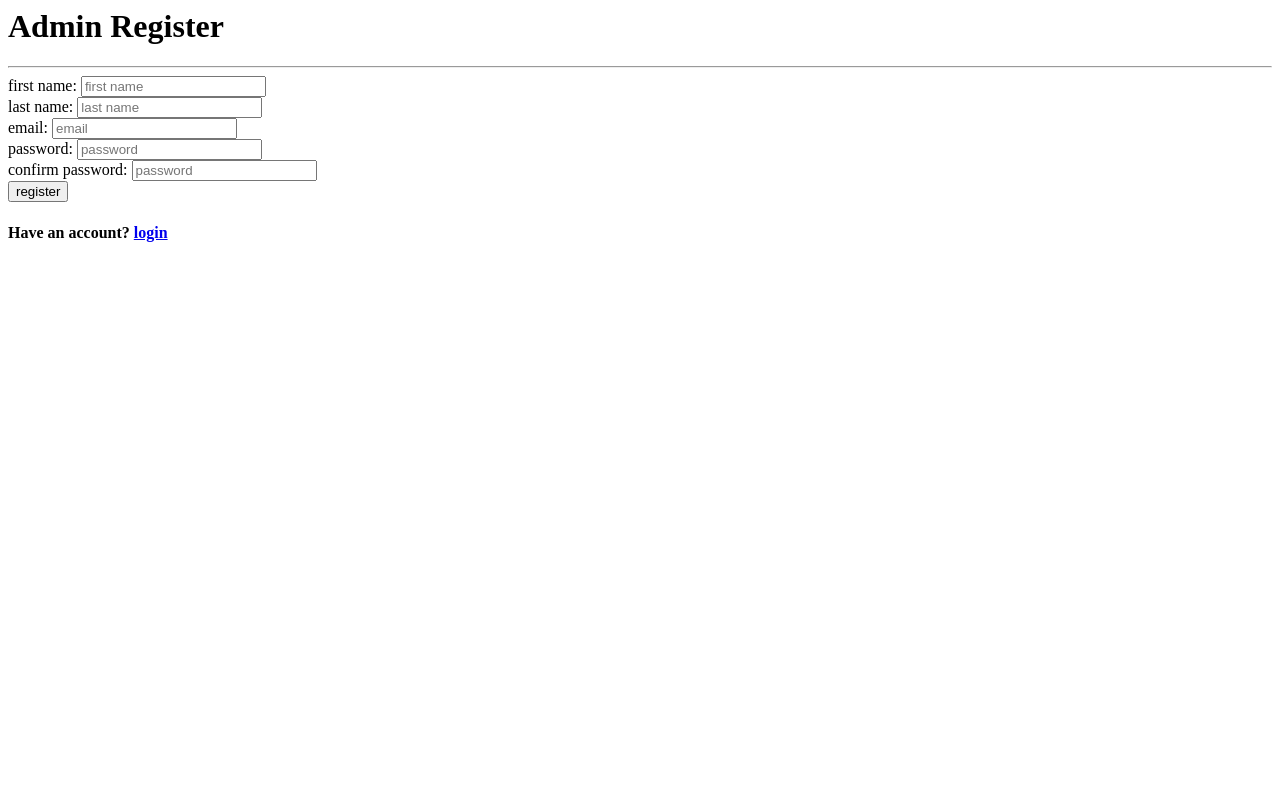
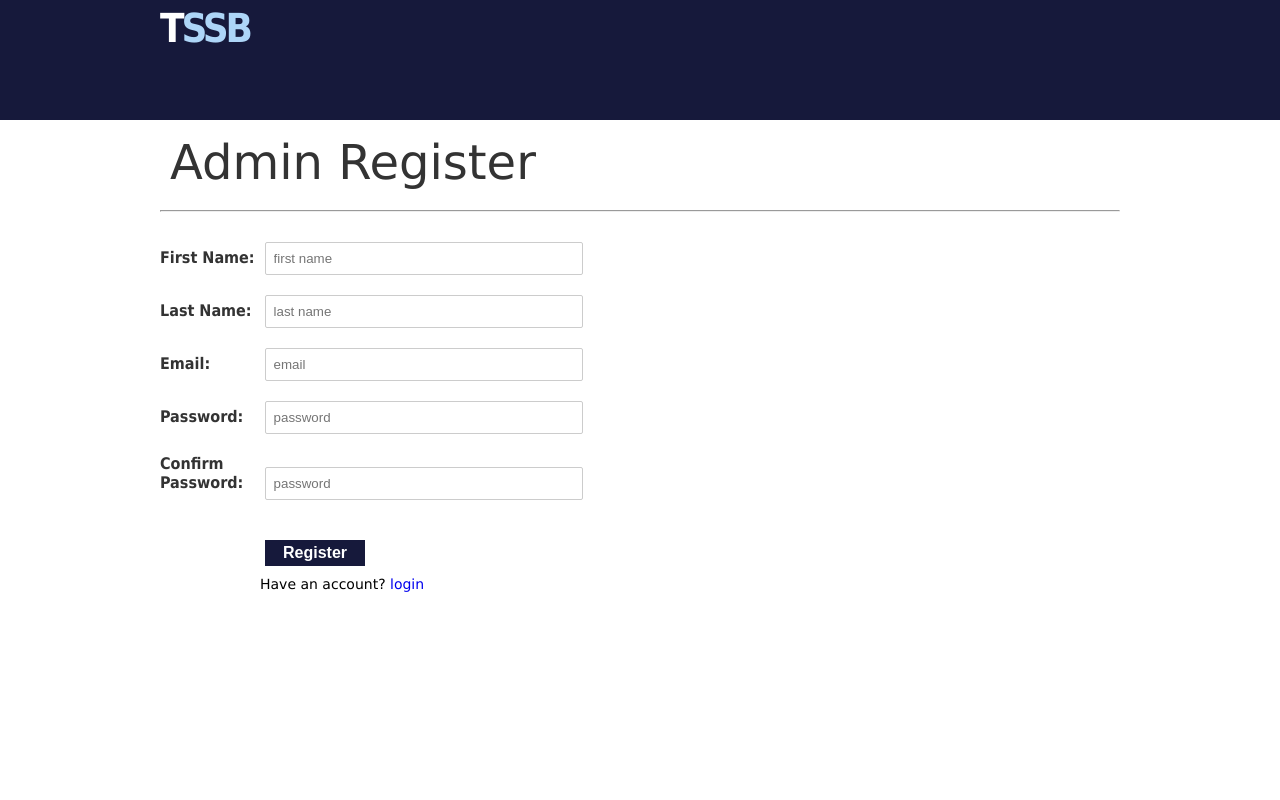
Before and after one commit to peppydave/onlinestore, a PHP site: page /register.php in a window 1280 px wide. Run offline with PHP 8.4, Linux system fonts and the light colour scheme.

Commit message:
including css style inn our code

```diff
--- a/www/includes/header.php
+++ b/www/includes/header.php
@@ -2,7 +2,7 @@
 <html>
 <head>
 	<title>Register</title>
-	<link rel="stylesheet" type="text/css" href="styles/styles.css">
+	<link rel="stylesheet" type="text/css" href="../style/styles.css">
 </head>
 <body>
 	<section>
--- a/www/register.php
+++ b/www/register.php
@@ -1,3 +1,7 @@
+<?php
+include 'includes/header.php';
+?>
+
 <div class="wrapper">
 		<h1 id="register-label">Admin Register</h1>
 		<hr>
--- /dev/null
+++ b/www/style/styles.css
@@ -0,0 +1,336 @@
+* {
+	margin: 0;
+	padding: 0;
+}
+
+body {
+	font-family: "Verdana";
+}
+a { text-decoration: none; }
+
+.clearfix:after {
+  content: "";
+  display: table;
+  clear: both;
+}
+
+section {
+	height: 120px;
+	background-color: #16193b;
+}
+
+.mast {
+	position: relative;
+	width: 960px;
+	margin: 0 auto 0 auto;
+}
+
+.mast h1 {
+	font-family: "Tahoma";
+	padding-top: 5px;
+	font-size: 40px;
+	letter-spacing: -3px;
+	color: #fff;
+}
+
+.mast h1 span {
+	color: #add5f7;
+}
+
+.mast nav ul {
+	width: 1000px;
+	list-style-type: none;
+	/*outline: 1px solid #000;*/
+	margin-top: 40px;
+}
+
+.mast nav ul li {
+	float: left;
+	margin-right: 20px;
+}
+
+.mast nav ul li a {
+	font-family: "Arial";
+	display: block;
+	font-weight: bolder;
+	padding: 5px 10px 0 10px;
+	color: #fff;
+}
+
+.mast nav ul li a:hover {
+	color: #ccc;
+}
+.mast nav ul li a.selected {
+	color: #333;
+	background-color: #fff;
+}
+
+.mast #search {
+	position: absolute;
+	right: 0;
+	bottom: 10px;
+}
+
+#search input[type="text"] {
+	font-family: "Verdana";
+	background-color: #fff;
+	border: 1px solid #fff;
+	padding: 2px 2px;
+}
+
+#search input[type="submit"] {
+	font-family: "Verdana";
+	border: 1px solid #add5f7;
+	background-color: #add5f7;
+	color: #fff;
+	text-transform: capitalize;
+	padding: 0 4px;
+}
+
+.wrapper {
+	width: 960px;
+	margin: 4px auto 100px auto;
+	/*outline: 1px solid green;*/
+}
+
+.status {
+	margin-top: 2em;
+	width: 700px;
+	padding-bottom: 40px;
+	border-bottom: 4px dotted #ccc;
+}
+
+#situation {
+	display: block;
+	width: 500px;
+	float: left;
+	margin-left: 20px;
+}
+
+.avatar {
+	float: left;
+	position: relative;
+	width: 51px;
+	height: 51px;
+	border-radius: 99px;
+	background-color: #fb60b6;
+}
+
+.avatar h3 {
+	font-weight: lighter;
+	text-transform: uppercase;
+	color: #fff;
+	padding-top: 13px;
+	text-align: center;
+}
+
+#situation textarea {
+	width: 100%;
+	height: 55px;
+	padding: 4px;
+	border: 1px solid #ccc;
+}
+
+#register textarea {
+	width: 60%;
+	border: 1px solid #ccc;
+}
+
+#register textarea.post-box {
+	height: 300px;
+}
+
+#stream {
+	width: 900px;
+	/*outline: 1px solid blue;*/
+}
+
+#stream ul {
+	padding-top: 40px;
+	list-style: none;
+}
+
+#stream li {
+	padding-bottom: 20px;
+}
+
+.post {
+	position: relative;
+	width: 500px;
+	float: left;
+	margin-left: 20px;
+	border-bottom: 1px solid #ccc;
+	padding-bottom: 8px;
+}
+
+.post a.fullname {
+	display: block;
+	font-size: 14px;
+	color: #333;
+}
+
+.fam {
+	background-color: #bff6ed;
+}
+
+.post a.username {
+	display: block;
+	font-size: 12px;
+	color: #16a08a;
+	font-weight: bolder;
+	padding-bottom: 8px;
+}
+
+.post p.message {
+	font-size: 13px;
+	color: #333;
+}
+
+.post .date {
+	text-transform: capitalize;
+	display: block;
+	padding-top: 8px;
+	color: #333;
+	font-size: 13px;
+}
+
+
+
+
+
+#login-label,
+#register-label {
+	font-weight: lighter;
+	color: #333;
+	font-size: 48px;
+	padding: 10px;
+	margin-bottom: 10px;
+}
+
+form#login,
+form#register {
+	position: relative;
+	font-family: "Tahoma";
+	margin-top: 30px;
+}
+
+form#login div,
+form#register div {
+	position: relative;
+	margin-bottom: 20px;
+}
+
+form#login label,
+form#register label {
+	font-weight: bolder;
+	color: #333;
+	text-transform: capitalize;
+	width: 100px;
+	display: inline-block;
+}
+
+form#login input[type="text"],
+form#register input[type="text"],
+form#login input[type="password"],
+form#register input[type="password"]  {
+	border-radius: 2px;
+	border: 1px solid #ccc;
+	padding: 8px;
+	width: 300px;
+}
+
+form#login input[type="submit"],
+form#register input[type="submit"] {
+	padding: 4px;
+	width: 100px;
+	color: #fff;
+	border:none;
+	font-size: 16px;
+	text-transform: capitalize;
+	font-weight: bold;
+	margin: 20px 0 0 105px;
+	background-color: #16193b;
+}
+
+.jumpto {
+	font-weight: lighter;
+	font-size: 14px;
+	margin-top: 10px;
+	margin-left: 100px;
+}
+
+#stream.tab { width: 960px; }
+table#tab {
+	width: 100%;
+	/*border: 1px solid #ccc;*/
+	border-collapse: collapse;
+}
+
+table#tab th {
+	text-transform: uppercase;
+	text-align: left;
+	font-weight: lighter;
+	font-size: 10px;
+	padding: 10px;
+	border-bottom: 4px solid #ccc;
+}
+
+table#tab td {
+	font-size: 12px;
+	padding: 10px;
+	border-bottom: 1px solid #ccc;
+}
+
+table#tab td a {
+	display: inline-block;
+	text-align: center;
+	color: #999;
+	border: 1px solid #ccc;
+	font-size: 10px;
+	text-transform: capitalize;
+	padding: 4px;
+	border-radius: 3px;
+	width: 50px;
+}
+
+table#tab td a:hover {
+	border-color: #060c3b;
+}
+
+table#tab tr td:first-of-type {
+	width: 500px;
+}
+
+
+.foot {
+	position: fixed;
+	width: 100%;
+	bottom: 0;
+	height: 30px;
+}
+
+.foot div {
+	width: 960px;
+	padding-top: 4px;
+	color: white;
+	margin: 0 auto 0 auto;
+}
+
+
+.err {
+	position: absolute;
+	top: -14px;
+	font-size: 12px;
+	left: 105px;
+	color:red;
+}
+
+.paginated {
+	margin-top: 20px;
+}
+
+.paginated a {
+	display: inline-block;
+	color: #ccc;
+	text-decoration: underline;
+}
```
